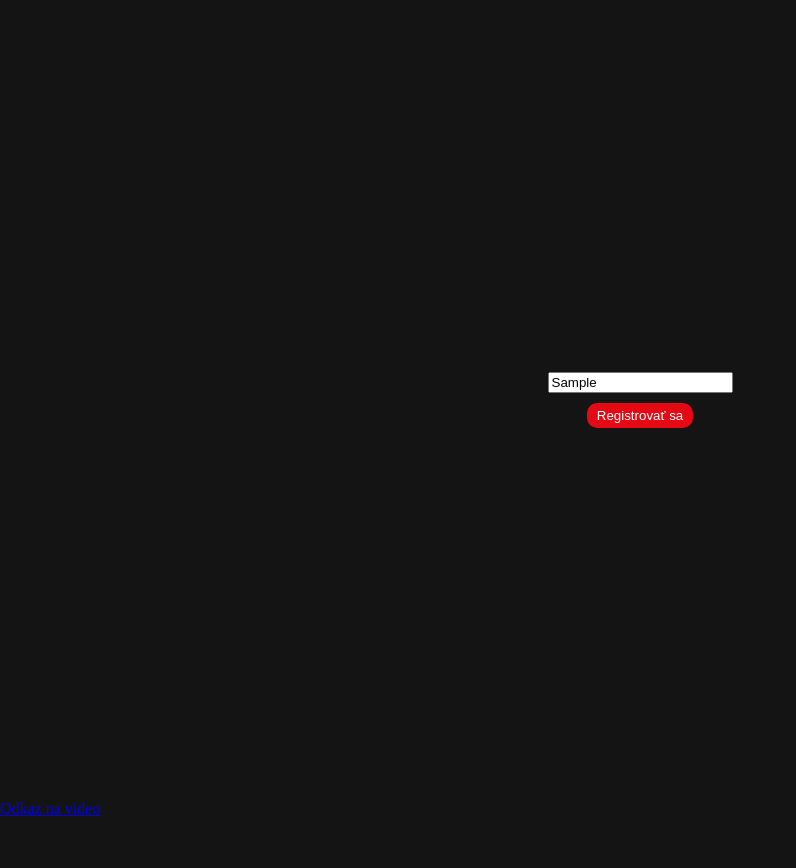
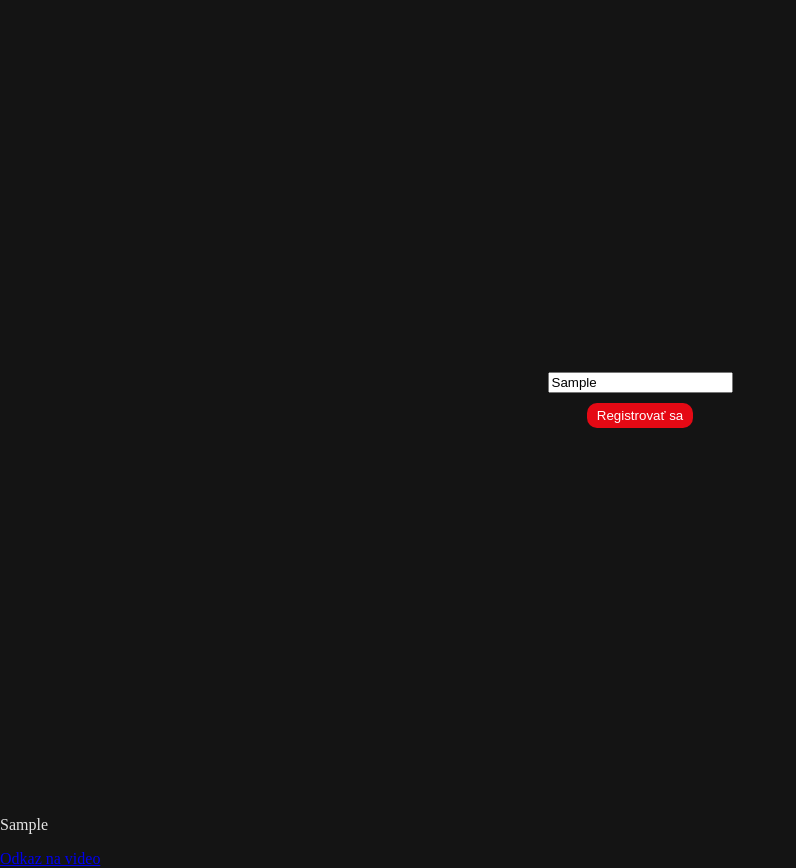
Before and after one commit to matejvalocky/REACT-02-TRAINING-SETEK, a React (Create React App) app: page / in a window 1280 px wide. Both pictures are taken after typing "Sample" into the empty fields and a click on the input "Registrovať sa". Shown: the whole page, without its empty margins (0-796 px from the left). Before the commit the page ends 818 px from the top, so only its background shows below. Built offline with nearby package versions, Linux system fonts and the light colour scheme.

Commit message:
7. React 2 - Vypis hodnotu z form do str.(spravne)

```diff
--- a/src/App.js
+++ b/src/App.js
@@ -1,9 +1,8 @@
 import { useState } from "react"
-
-const names = []
 
 const App = () => {
   const [firstName, setFirstName] = useState("")
+  const [names, setNames] = useState([])
 
 
 
@@ -14,8 +13,9 @@ const App = () => {
 
 
     if (firstName) {
-      names.push(firstName)
-      console.log(names)
+      setNames((names) => {
+        return [...names, firstName] // ... je spread operator a vezme to, čo má v names a pridá to k firstName
+      })
     } else {
       console.log("Nebolo nič vyplnené")
     }
@@ -37,14 +37,14 @@ const App = () => {
 
 
 
-    {names.map((oneName) => {
-      return <p>{oneName}</p>
+    {names.map((oneName, index) => {
+      return <p key={index}>{oneName}</p>
     })}
 
 
 
 
-    <a href="https://youtu.be/GI00M5ptBWg?list=PLQ8x_VWW6Aktmp_v1eYcCBbO5GovP_sHl" target='_blank'>Odkaz na video</a>
+    <a href="https://youtu.be/qjGzq4Zfn3o?list=PLQ8x_VWW6Aktmp_v1eYcCBbO5GovP_sHl" target='_blank'>Odkaz na video</a>
   </article>
 }
 
```
